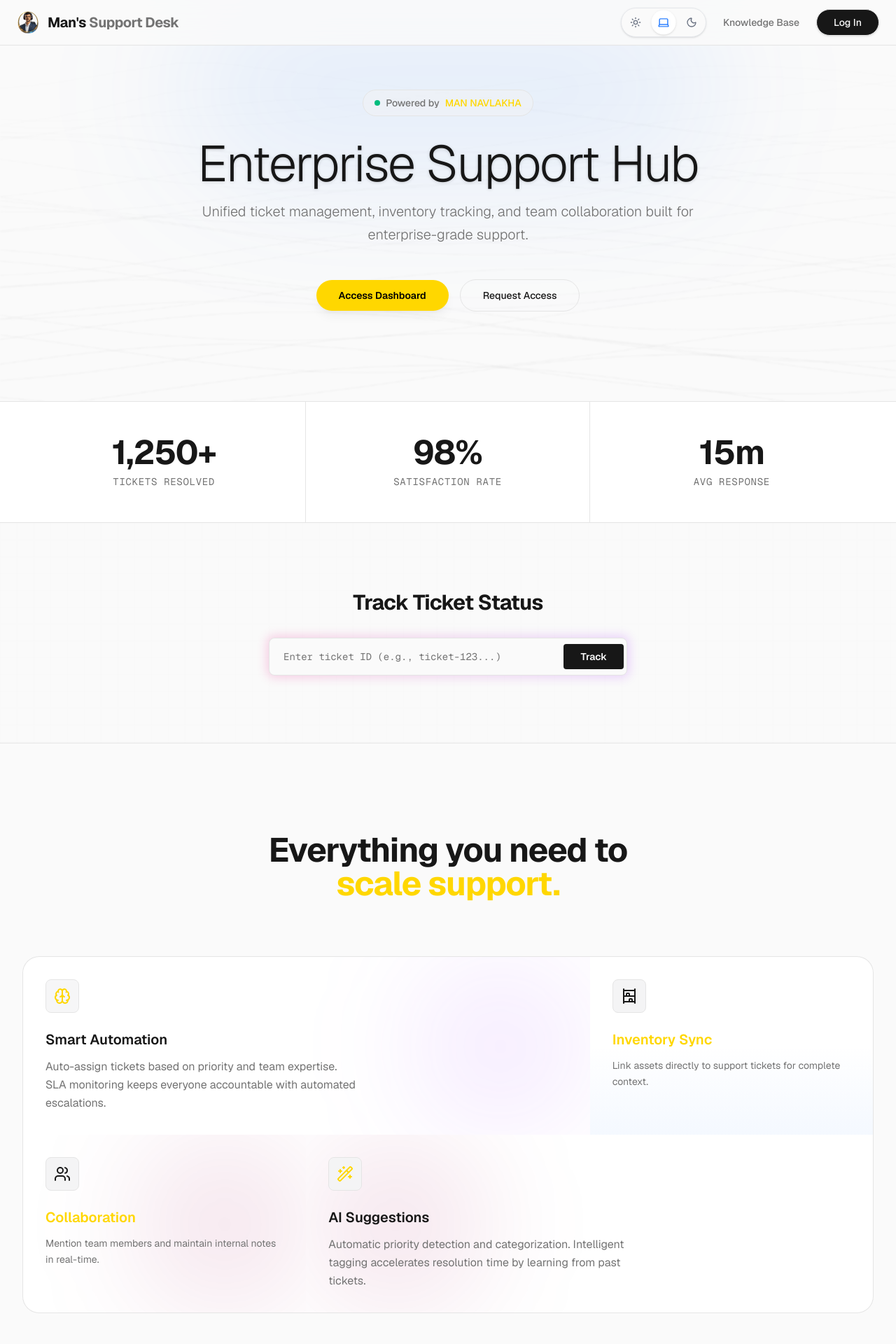
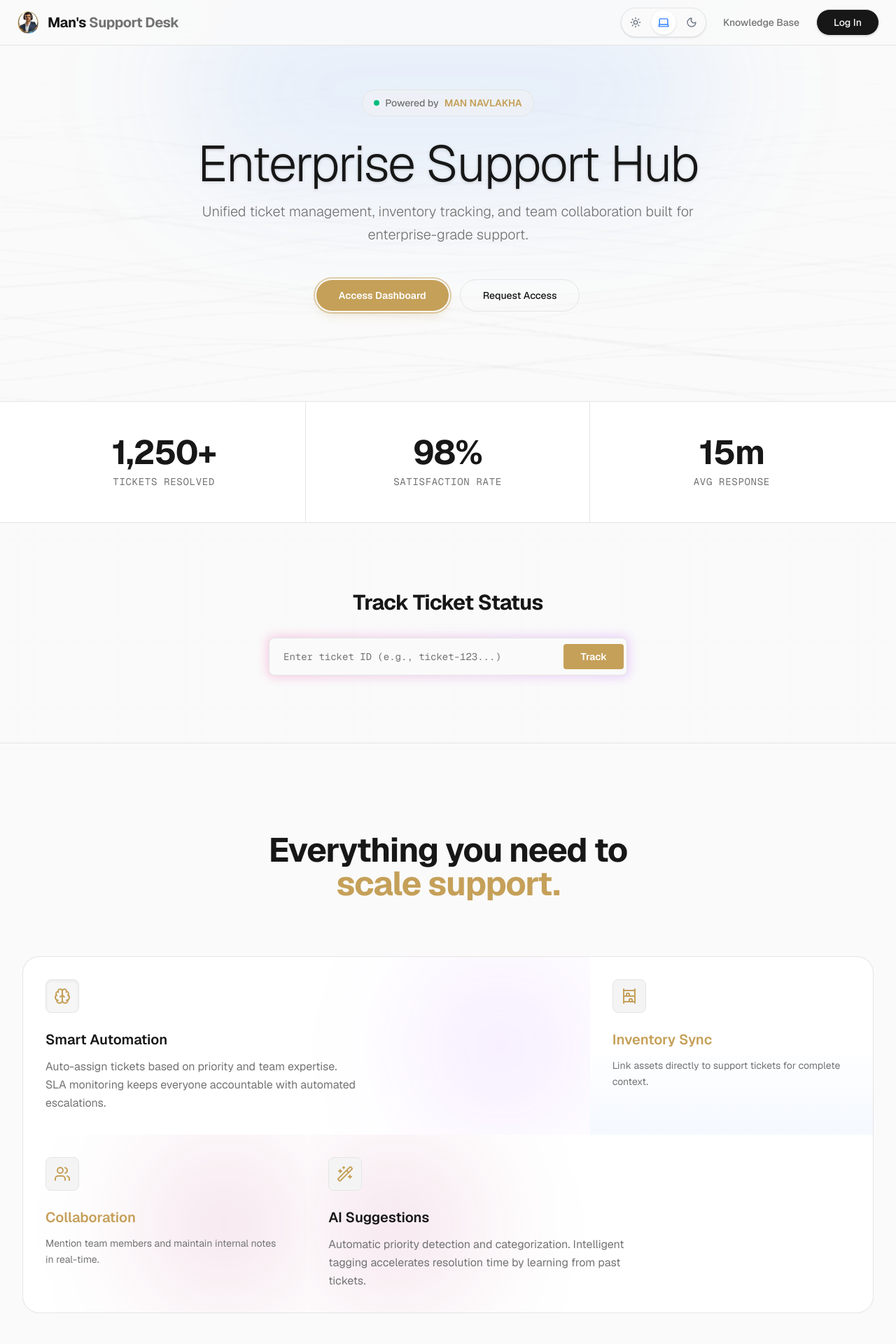
Before and after one commit to man-navlakha/ticket_system, a Next.js app: page / in a window 1280 px wide. Shown: the top 1920 px of the page at 70% size. Built offline with nearby package versions, Linux system fonts and the light colour scheme; no server answers.

Commit message:
landing page for white

```diff
--- a/app/page.js
+++ b/app/page.js
@@ -136,7 +136,7 @@ export default function Home() {
                   <span className="animate-ping absolute inline-flex h-full w-full rounded-full bg-emerald-400/50 opacity-75" />
                   <span className="relative inline-flex rounded-full h-2 w-2 bg-emerald-500" />
                 </span>
-                Powered by <span className="text-[#ffd700]">MAN NAVLAKHA</span>
+                Powered by <span className="text-[#C5A059] dark:text-[#D4AF37] font-semibold">MAN NAVLAKHA</span>
               </div>
 
               {/* Heading */}
@@ -156,7 +156,7 @@ export default function Home() {
               <div className="flex flex-col sm:flex-row items-center justify-center gap-4 pt-4">
                 <Link
                   href="/dashboard"
-                  className="px-8 py-3 rounded-full bg-[#ffd700] text-[#000] font-semibold text-sm hover:opacity-90 transition-colors shadow-lg shadow-black/5"
+                  className="px-8 py-3 rounded-full bg-[#C5A059] dark:bg-[#D4AF37] text-white dark:text-zinc-900 font-semibold text-sm hover:opacity-90 hover:scale-105 transition-all outline-none ring-2 ring-[#C5A059]/50 ring-offset-2 ring-offset-background shadow-lg shadow-[#C5A059]/20"
                 >
                   Access Dashboard
                 </Link>
@@ -212,7 +212,7 @@ export default function Home() {
                   <button
                     type="submit"
                     disabled={loading}
-                    className="px-6 py-2 bg-primary text-primary-foreground rounded text-sm font-semibold hover:opacity-90 transition-colors disabled:opacity-50"
+                    className="px-6 py-2 bg-[#C5A059] dark:bg-[#D4AF37] text-white dark:text-zinc-900  rounded text-sm font-semibold hover:opacity-90 transition-colors disabled:opacity-50"
                   >
                     {loading ? 'Searching...' : 'Track'}
                   </button>
@@ -250,7 +250,7 @@ export default function Home() {
         <section className="py-32 px-4 sm:px-6 lg:px-8 bg-background">
           <div className="max-w-7xl mx-auto">
             <h2 className="text-3xl md:text-5xl font-bold tracking-tight text-center mb-20 text-foreground">
-              Everything you need to <br /> <span className="text-[#ffd700]"> scale support.</span>
+              Everything you need to <br /> <span className="text-[#C5A059] dark:text-[#D4AF37]"> scale support.</span>
             </h2>
 
             <div className="grid grid-cols-1 md:grid-cols-3">
@@ -258,7 +258,7 @@ export default function Home() {
               <div className="md:col-span-2 p-8 rounded-tl-3xl border-t border-l border-border bg-card hover:border-foreground/20 transition-colors relative overflow-hidden group">
                 <div className="absolute top-0 right-0 w-64 h-64 bg-purple-500/10 blur-[80px] rounded-full group-hover:bg-purple-500/20 transition-all duration-500"></div>
                 <div className="relative z-10">
-                  <div className="w-12 h-12 rounded-lg bg-muted/80 backdrop-blur-sm  border border-border flex items-center text-[#ffd700] justify-center mb-6 text-3xl [text-shadow:0_2px_10px_rgba(0,0,0,0.2)]">
+                  <div className="w-12 h-12 rounded-lg bg-muted/80 backdrop-blur-sm shadow-inner border border-border flex items-center text-[#C5A059] dark:text-[#D4AF37] justify-center mb-6 text-3xl">
                     <Brain />
                   </div>
                   <h3 className="text-xl font-semibold text-foreground mb-3">Smart Automation</h3>
@@ -272,8 +272,8 @@ export default function Home() {
               <div className="p-8 rounded-tr-3xl border-t border-r border-border bg-card hover:border-foreground/20 transition-colors relative overflow-hidden group">
                 <div className="absolute bottom-0 left-0 w-full h-32 bg-gradient-to-t from-blue-500/10 to-transparent opacity-50 group-hover:opacity-100 transition-opacity"></div>
                 <div className="relative z-10">
-                  <div className="w-12 h-12 rounded-lg bg-muted border border-border flex items-center justify-center mb-6 text-2xl"><ShelvingUnit /></div>
-                  <h3 className="text-xl font-semibold text-[#ffd700] mb-3">Inventory Sync</h3>
+                  <div className="w-12 h-12 rounded-lg bg-muted border border-border flex items-center justify-center mb-6 text-2xl text-[#C5A059] dark:text-[#D4AF37]"><ShelvingUnit /></div>
+                  <h3 className="text-xl font-semibold text-[#C5A059] dark:text-[#D4AF37] mb-3">Inventory Sync</h3>
                   <p className="text-muted-foreground text-sm leading-relaxed">
                     Link assets directly to support tickets for complete context.
                   </p>
@@ -284,8 +284,8 @@ export default function Home() {
               <div className="p-8 rounded-bl-3xl border-b border-l border-border bg-card hover:border-foreground/20 transition-colors relative overflow-hidden group">
                 <div className="absolute top-0 -right-3 w-64 h-64 bg-pink-800/10 blur-[80px] rounded-full group-hover:bg-pink-500/20 transition-all duration-500"></div>
                 <div className="relative z-10">
-                  <div className="w-12 h-12 rounded-lg bg-muted border border-border flex items-center justify-center mb-6 text-2xl"><Users /></div>
-                  <h3 className="text-xl font-semibold text-[#ffd700] mb-3">Collaboration</h3>
+                  <div className="w-12 h-12 rounded-lg bg-muted border border-border flex items-center justify-center mb-6 text-2xl text-[#C5A059] dark:text-[#D4AF37]"><Users /></div>
+                  <h3 className="text-xl font-semibold text-[#C5A059] dark:text-[#D4AF37] mb-3">Collaboration</h3>
                   <p className="text-muted-foreground text-sm leading-relaxed">
                     Mention team members and maintain internal notes in real-time.
                   </p>
@@ -296,7 +296,7 @@ export default function Home() {
               <div className="md:col-span-2 p-8 rounded-br-3xl border-b border-r border-border bg-card hover:border-foreground/20 hover:border-b hover:border-r transition-colors relative overflow-hidden group">
                 <div className="absolute top-0 left-0 w-64 h-64 bg-pink-800/10 blur-[80px] rounded-full group-hover:bg-pink-500/20 transition-all duration-500"></div>
                 <div className="relative z-10">
-                  <div className="w-12 h-12 rounded-lg bg-muted border border-border flex items-center text-[#ffd700] justify-center mb-6 text-3xl [text-shadow:0_2px_10px_rgba(0,0,0,0.2)]">
+                  <div className="w-12 h-12 rounded-lg bg-muted border border-border flex items-center text-[#C5A059] dark:text-[#D4AF37] justify-center mb-6 text-3xl">
                     <WandSparkles /></div>
                   <h3 className="text-xl font-semibold text-foreground mb-3">AI Suggestions</h3>
                   <p className="text-muted-foreground leading-relaxed max-w-md">
@@ -361,7 +361,7 @@ export default function Home() {
               <button
                 type="submit"
                 disabled={requestStatus === 'loading' || requestStatus === 'success'}
-                className="w-full py-3 bg-primary text-primary-foreground font-medium rounded-lg hover:opacity-90 transition-colors text-sm disabled:opacity-50"
+                className="w-full py-3 bg-[#C5A059] dark:bg-[#D4AF37] text-white dark:text-zinc-900 font-medium rounded-lg hover:opacity-90 transition-colors text-sm disabled:opacity-50"
               >
                 {requestStatus === 'loading' ? 'Submitting...' : 'Join Waitlist'}
               </button>
```
